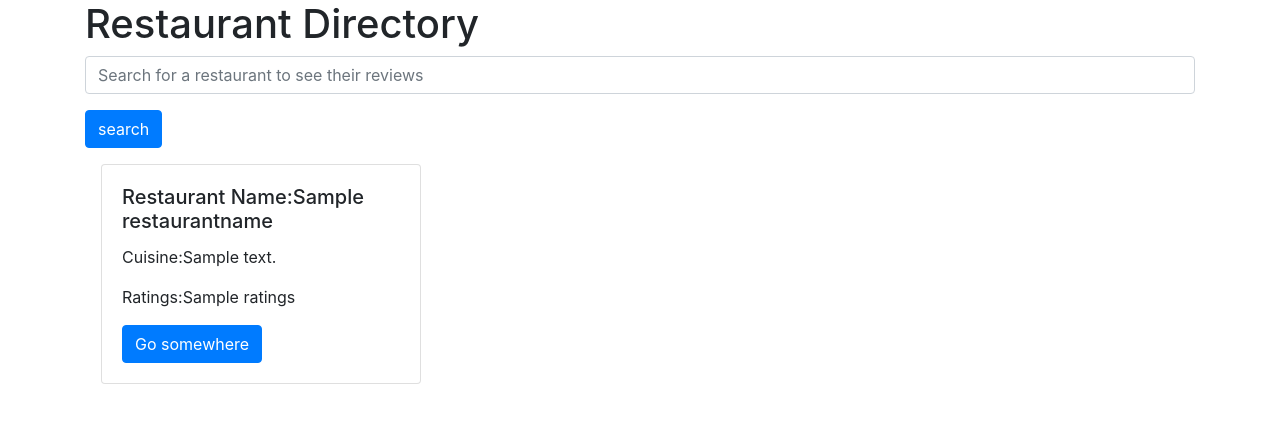
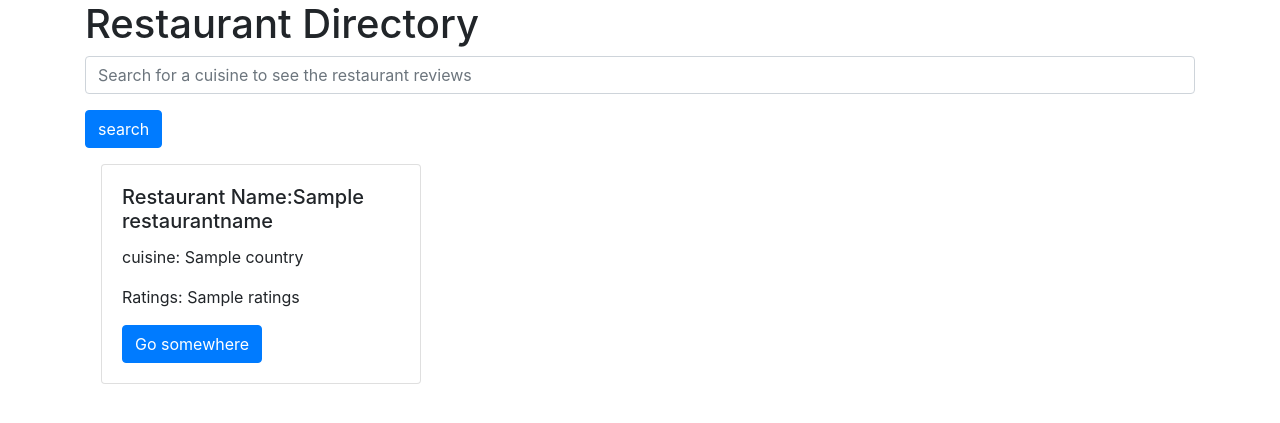
Before and after one commit to Muhammad-MO/project3-RestaurantReview, a Flask app: page / in a window 1280 px wide. Shown: the top 423 px of the page. Run offline with Flask 2, Linux system fonts and the light colour scheme; a database or web service that is not in the repository returns one stand-in record (values such as "Sample title").

Commit message:
created search field to filter type of cuisine in py file

```diff
--- a/restaurant/app.py
+++ b/restaurant/app.py
@@ -19,13 +19,22 @@ db = client[DB_NAME]
 
 @app.route('/')
 def show_listings():
-    listings = db.restaurantname.find({}, {
+
+    country = request.args.get('country')
+
+    criteria = {}
+
+    if country:
+        criteria['cuisine.country'] = country
+
+    listings = db.restaurantname.find(criteria, {
         'name': 1,
         'cuisine': 1,
         'ratings': 1
     }).limit(15)
 
-    return render_template('restaurants.template.html', listings=listings)
+    return render_template('restaurants.template.html', listings=listings,
+                           fullpath=request.full_path)
 
 
 if __name__ == '__main__':
--- a/restaurant/templates/restaurants.template.html
+++ b/restaurant/templates/restaurants.template.html
@@ -15,9 +15,12 @@
 
         <h1>Restaurant Directory</h1>
         <form method = "GET">
-         <input type ="text" name="country" class="form-control" placeholder ="Search for a restaurant to see their reviews">
+
+         <input type ="text" name="country" class="form-control" placeholder ="Search for a cuisine to see the restaurant reviews">
          <input type="submit" value="search" class="btn btn-primary mt-3"/>
          </form>
+
+
         <div style ="display:flex;flex-wrap:wrap">
 
         {%for listing in listings %}
@@ -25,8 +28,9 @@
 
   <div class="card-body">
     <h5 class="card-title">Restaurant Name:{{listing.name}}</h5>
-    <p class="card-text">Cuisine:{{listing.cuisine}}</p>
-    <p class="card-text">Ratings:{{listing.ratings}}</p>
+
+    <p class="card-text">cuisine: {{listing.cuisine.country}}</p>
+    <p class="card-text">Ratings: {{listing.ratings}}</p>
     <a href="#" class="btn btn-primary">Go somewhere</a>
   </div>
 </div>
```
